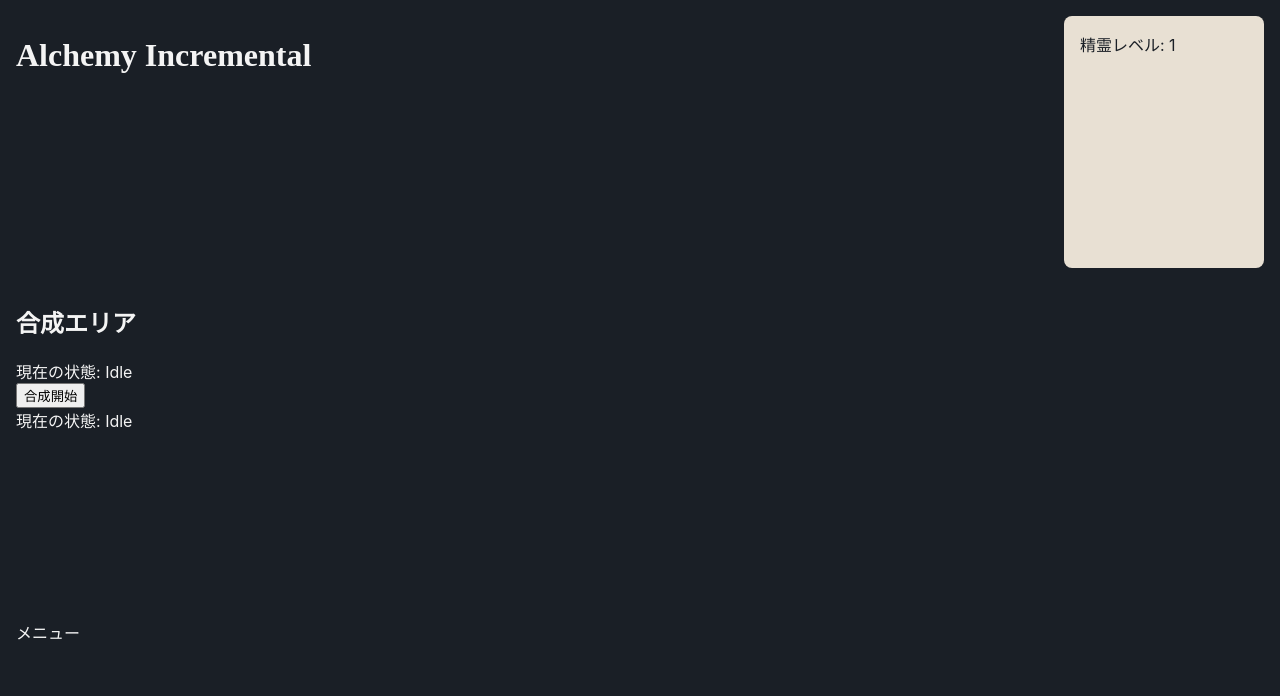
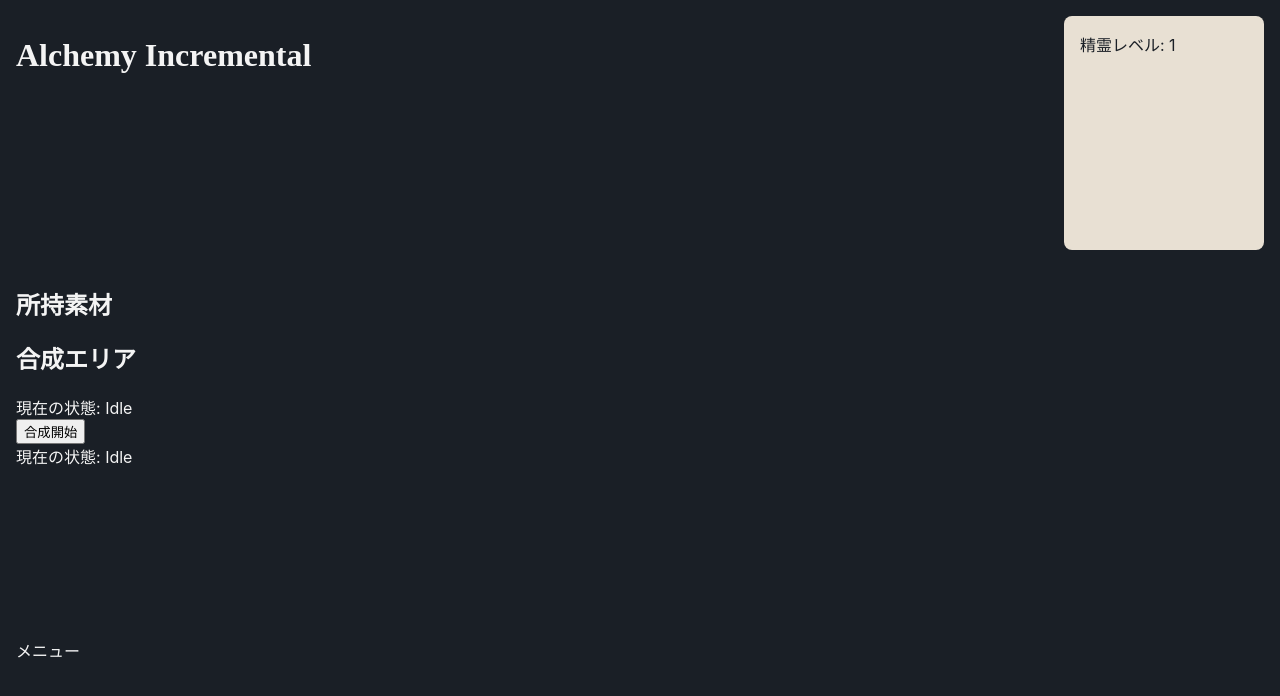
Before and after one commit to YuMurata/alchemy-incremental, a React (Vite) app: page / in a window 1280 px wide. Shown: the top 696 px of the page. Built offline with nearby package versions, Linux system fonts and the light colour scheme.

Commit message:
feat: add inventory panel to UI

```diff
--- a/src/ui/App.tsx
+++ b/src/ui/App.tsx
@@ -2,6 +2,7 @@ import React from 'react';
 import { GameProvider } from './hooks/useGameStore';
 import { GameLayout } from './components/GameLayout';
 import Mixer from './components/Mixer';
+import { Inventory } from './components/Inventory';
 
 const App: React.FC = () => {
   return (
@@ -10,7 +11,12 @@ const App: React.FC = () => {
         children={{
           header: <h1>Alchemy Incremental</h1>,
           spiritPanel: <div>精霊レベル: 1</div>,
-          main: <Mixer />,
+          main: (
+            <>
+              <Inventory />
+              <Mixer />
+            </>
+          ),
           footer: <div>メニュー</div>,
         }}
       />
--- /dev/null
+++ b/src/ui/components/Inventory.tsx
@@ -0,0 +1,23 @@
+import React from 'react';
+import { useGameStore } from '../hooks/useGameStore';
+
+export const Inventory: React.FC = () => {
+  const { state } = useGameStore();
+
+  return (
+    <div className="inventory-panel">
+      <h2>所持素材</h2>
+      <ul style={{ listStyle: 'none', padding: 0 }}>
+        {Object.entries(state.items).map(([name, amount]) => (
+          amount > 0 && (
+            <li key={name} style={{ margin: '5px 0' }}>
+              <strong>{name}</strong>: {amount}
+            </li>
+          )
+        ))}
+      </ul>
+    </div>
+  );
+};
+
+export default Inventory;
```
